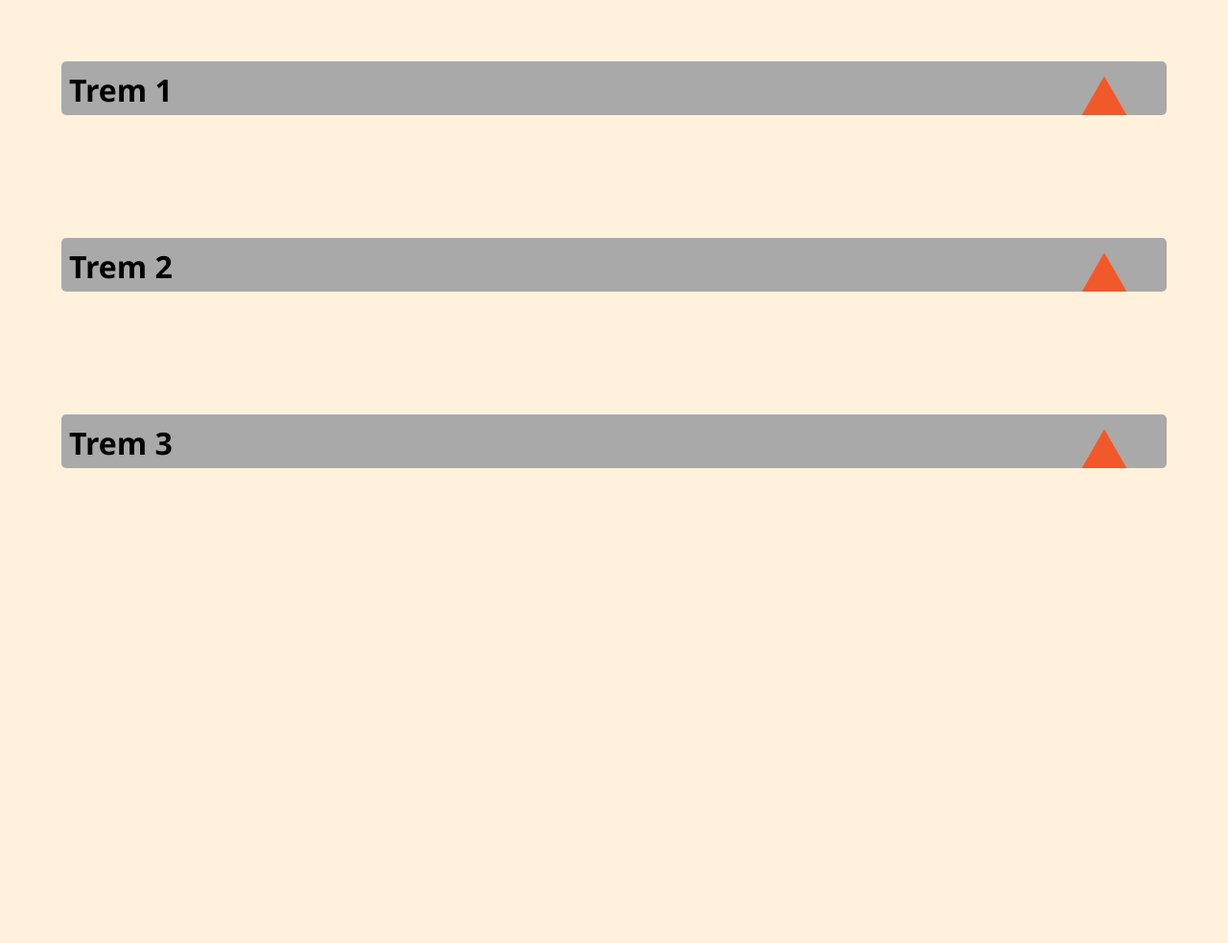
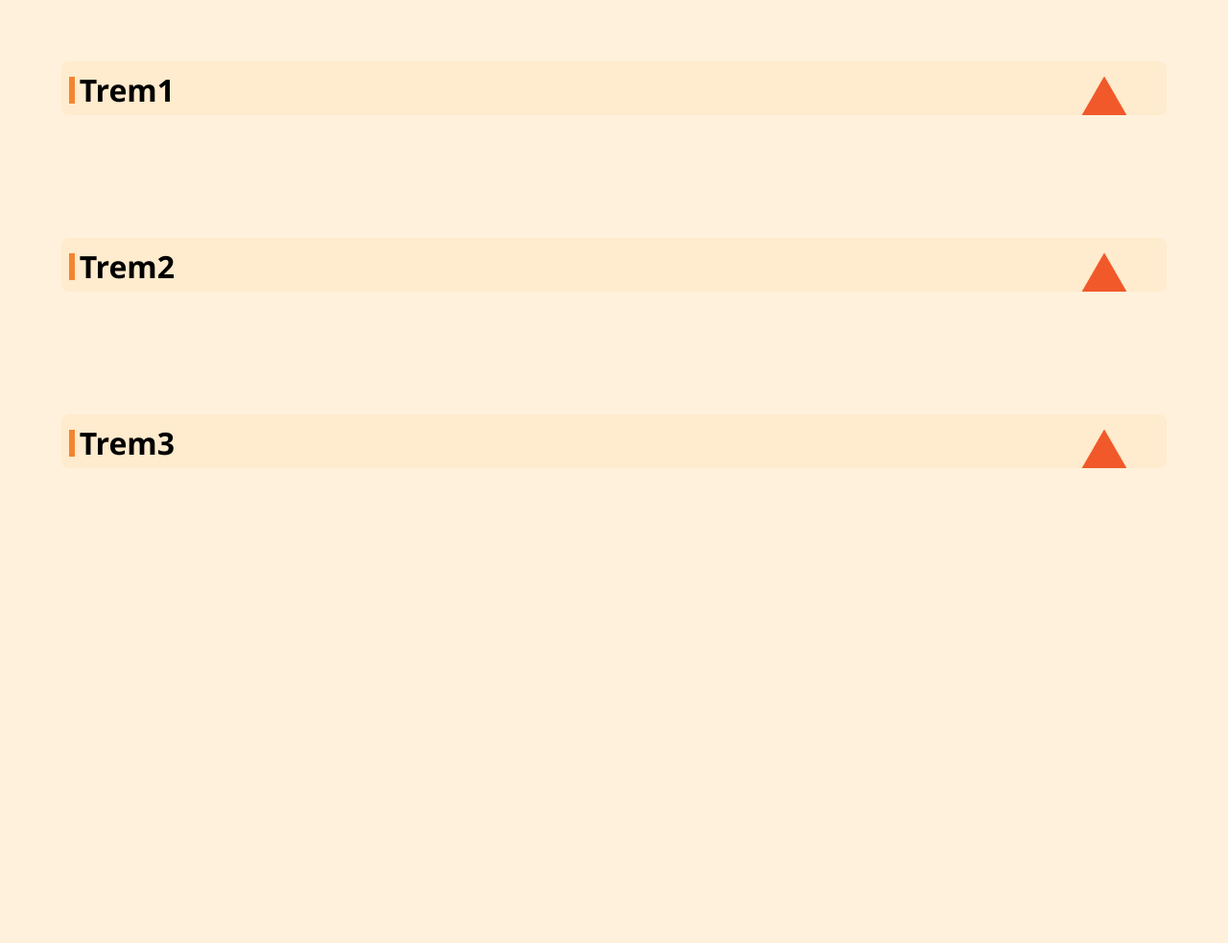
Before and after one commit to MassayoshiOgawa/Sesi-PRPA-S.A-Ferrovia, a PHP site: page /public/trens.html in a window 1280 px wide. Shown: the part 90-1073 px from the top of the page at 96% size. Run offline with PHP 8.4, Linux system fonts and the light colour scheme.

Commit message:
aparencia da página "trens.html"

```diff
--- a/public/trens.html
+++ b/public/trens.html
@@ -10,26 +10,70 @@
 
 <body style="overflow-y: scroll;">
     <header style="background-color: rgba(0, 0, 255, 0);">
-        <img src="../assets/seta.png" alt="" class="voltarICON" onclick="voltar()">
+
+
+            <img src="../assets/seta.png" alt="" class="voltarICON" onclick="voltar()" >
+
     </header>
     <main>
-        <main>
+
         <div class="ContainerTren">
             <div class="BoxStatus" onclick="abrir(this)">
                 <div class="caixaTriangulo">
-                        <h1>Trem 1</h1>
+                    <div class="flex2">
+
+                        <div class="bloco">
+                            <br>
+                            a
+                        </div>
+                        <h1>Trem1</h1>
+                    </div>
                     <img src="../assets/trianguloICON.png" alt="">
                 </div>
-                    <div>
+                <div class="infoTren">
+                    <p>Rota atual:</p>
                     <p>Desempenho:</p>
                     <p>Dados de consumo:</p>
                     <p>Tempo de funcionamento diario:</p>
                     <p>Modelo:</p>
                 </div>
-                    <hr>
+
                 <div class="InfoMotorista">
                     <div>
-                            <p>Maquinista:</p>
+                        <h3>Maquinista</h3>
+                        <p>Nome:</p>
+                        <p>Telefone:</p>
+                    </div>
+                    <div>
+                        <img src="../assets/userICON.png" alt="" class="motoristaImg">
+                    </div>
+                </div>
+            </div>
+
+            <div class="BoxStatus" onclick="abrir(this)" >
+                <div class="caixaTriangulo">
+                    <div class="flex2">
+
+                        <div class="bloco">
+                            <br>
+                            a
+                        </div>
+                        <h1>Trem2</h1>
+                    </div>
+                    <img src="../assets/trianguloICON.png" alt="">
+                </div>
+                <div class="infoTren">
+                    <p>Rota atual:</p>
+                    <p>Desempenho:</p>
+                    <p>Dados de consumo:</p>
+                    <p>Tempo de funcionamento diario:</p>
+                    <p>Modelo:</p>
+                </div>
+
+                <div class="InfoMotorista">
+                    <div>
+                        <h3>Maquinista</h3>
+                        <p>Nome:</p>
                         <p>Telefone:</p>
                     </div>
                     <div>
@@ -40,43 +84,28 @@
 
             <div class="BoxStatus" onclick="abrir(this)">
                 <div class="caixaTriangulo">
-                        <h1>Trem 2</h1>
+                    <div class="flex2">
+
+                        <div class="bloco">
+                            <br>
+                            a
+                        </div>
+                        <h1>Trem3</h1>
+                    </div>
                     <img src="../assets/trianguloICON.png" alt="">
                 </div>
-                    <div>
+                <div class="infoTren">
+                    <p>Rota atual:</p>
                     <p>Desempenho:</p>
                     <p>Dados de consumo:</p>
                     <p>Tempo de funcionamento diario:</p>
                     <p>Modelo:</p>
                 </div>
-                    <hr>
+
                 <div class="InfoMotorista">
                     <div>
-                            <p>Maquinista:</p>
-                            <p>Telefone:</p>
-                        </div>
-                        <div>
-                            <img src="../assets/userICON.png" alt="" class="motoristaImg">
-                        </div>
-                    </div>
-
-                </div>
-
-                <div class="BoxStatus" onclick="abrir(this)">
-                    <div class="caixaTriangulo">
-                        <h1>Trem 3</h1>
-                        <img src="../assets/trianguloICON.png" alt="">
-                    </div>
-                    <div>
-                        <p>Desempenho:</p>
-                        <p>Dados de consumo:</p>
-                        <p>Tempo de funcionamento diario:</p>
-                        <p>Modelo:</p>
-                    </div>
-                    <hr>
-                     <div class="InfoMotorista">
-                        <div>
-                            <p>Maquinista:</p>
+                        <h3>Maquinista</h3>
+                        <p>Nome:</p>
                         <p>Telefone:</p>
                     </div>
                     <div>
--- a/style/style.css
+++ b/style/style.css
@@ -111,6 +111,11 @@ header {
     display: flex;
 }
 
+.flex2 {
+    display: flex;
+    align-items: center;
+}
+
 header>div {
     height: 100%;
 }
@@ -147,6 +152,7 @@ header>div {
     background-color: #ffd79a;
     z-index: 20;
     overflow: hidden;
+
 }
 
 #barraLateral>h2 {
@@ -299,12 +305,13 @@ header>div {
     background-color: blue;
 }
 
-    /*Classes do perfil*/
+/*Classes do perfil*/
 .voltarICON {
     margin: 20px;
     height: 75%;
 }
-.botaoEnviarPerfil{
+
+.botaoEnviarPerfil {
     height: 40px;
     background-color: #f2a42d;
 }
@@ -326,7 +333,7 @@ header>div {
 }
 
 .par {
-    text-align:  center;
+    text-align: center;
     font-size: 20px;
 
 
@@ -351,23 +358,14 @@ header>div {
     height: 75%;
 }
 
-.BoxStatus {
-    background-color: darkgray;
-    border-radius: 5px;
-    padding: 3px;
-    margin: 5%;
-    height: 50px;
-    overflow: hidden;
 
-
-}
-.PaginaTrens{
+.PaginaTrens {
     display: flex;
     flex-direction: column;
     padding: 9%;
 }
 
-.info{
+.info {
     padding-right: 10px;
 
 }
@@ -384,14 +382,14 @@ header>div {
 /*INÍCIO ESCOPO CSS DO ESCREVER NOTIFICAÇÕES*/
 
 
-.relatarContainer{
+.relatarContainer {
     width: 90%;
     margin: auto;
     display: flex;
     flex-direction: column;
 }
 
-.relatarLabel{
+.relatarLabel {
     margin: 0;
     padding: 0;
     margin-bottom: 3px;
@@ -415,7 +413,7 @@ header>div {
     line-height: 1.4;
 }
 
-.relatarSubmit{
+.relatarSubmit {
     width: 70px;
     margin: auto;
     margin-top: 30px;
@@ -448,6 +446,25 @@ header>div {
 
 /*Pertence a tren.html*/
 
+.BoxStatus {
+    background-color: #ffd79a3b;
+    border-radius: 8px;
+    padding: 3px;
+    margin: 5%;
+    height: 50px;
+    overflow: hidden;
+    transition: 0.5s;
+
+}
+.bloco{
+    background-color: #F58430;
+    height: 100%;
+    width: 6%;
+    margin-right: 5px;
+    color: #F58430;
+    font-size: x-small;
+}
+
 .ContainerTren {
     display: flex;
     flex-direction: column;
@@ -468,13 +485,18 @@ header>div {
 
 }
 
+.infoTren {
+    padding: 5px;
+
+}
+
 .caixaTriangulo img {
     height: 10%;
     width: 10%;
 }
 
 
-.Rotas_IdBlock1{
+.Rotas_IdBlock1 {
     background-color: blue;
     height: 25px;
     width: 65px;
@@ -482,44 +504,43 @@ header>div {
     margin-top: 8px;
 }
 
-
-
-.Rotas_IdBlock2{
+.Rotas_IdBlock2 {
     background-color: rgb(54, 255, 98);
     height: 25px;
     width: 65px;
-        margin-top: 8px;
+    margin-top: 8px;
 
 }
 
 
 
 
-.Rotas_IdBlock3{
+.Rotas_IdBlock3 {
     background-color: rgb(187, 65, 181);
     height: 25px;
     width: 65px;
-        margin-top: 8px;
+    margin-top: 8px;
 
 }
 
 
-.Rotas_IdBlock4{
-background-color: rgb(240, 61, 61);
+.Rotas_IdBlock4 {
+    background-color: rgb(240, 61, 61);
     height: 25px;
     width: 65px;
-        margin-top: 8px;
+    margin-top: 8px;
 
 }
 
 .InfoMotorista {
     display: flex;
     justify-content: space-around;
+    padding: 5px;
 
 }
 
 
-.motoristaImg{
+.motoristaImg {
     height: 80%;
     width: 50%;
     margin-left: 20%;
@@ -527,7 +548,7 @@ background-color: rgb(240, 61, 61);
 
 /*INICIO ESCOPO CSS HOMEPAGE MAPA*/
 
-.containerMapaFerrovia{
+.containerMapaFerrovia {
     width: 100%;
     height: 550px;
     display: flex;
@@ -538,7 +559,7 @@ background-color: rgb(240, 61, 61);
 }
 
 
-.containerMapaFerrovia > img{
+.containerMapaFerrovia>img {
     height: 100%;
     position: absolute;
 }
@@ -549,7 +570,7 @@ background-color: rgb(240, 61, 61);
 /*INICIO ESCOPO CSS HOMEPAGE MENU DE ROTAS DE TRENS*/
 
 
-.containerVerRotas{
+.containerVerRotas {
     width: 100%;
     height: 35px;
     background-color: #F58430;
@@ -558,7 +579,7 @@ background-color: rgb(240, 61, 61);
     z-index: 10;
 }
 
-.containerVerRotas > .boxRotas{
+.containerVerRotas>.boxRotas {
     margin: auto;
     margin-top: 15px;
     width: 80%;
@@ -571,7 +592,7 @@ background-color: rgb(240, 61, 61);
     border-color: rgba(0, 0, 0, 0);
 }
 
-.boxRotas > p{
+.boxRotas>p {
     margin: 0;
     padding: 0;
     font-weight: 900px;
@@ -579,20 +600,22 @@ background-color: rgb(240, 61, 61);
     margin-left: 10px;
 }
 
-.colorRota1{
+.colorRota1 {
     background-color: blue;
     width: 70px;
     height: 30px;
     margin: 10px;
 }
-.colorRota2{
+
+.colorRota2 {
     background-color: green;
     width: 70px;
     height: 30px;
     margin: 10px;
 
 }
-.colorRota3{
+
+.colorRota3 {
     background-color: rgb(255, 30, 217);
     width: 70px;
     height: 30px;
@@ -600,7 +623,7 @@ background-color: rgb(240, 61, 61);
 }
 
 
-.grayLine{
+.grayLine {
     background-color: gray;
     width: 70%;
     height: 15px;
```
Lines whose indentation alone changed are shown as unchanged.
